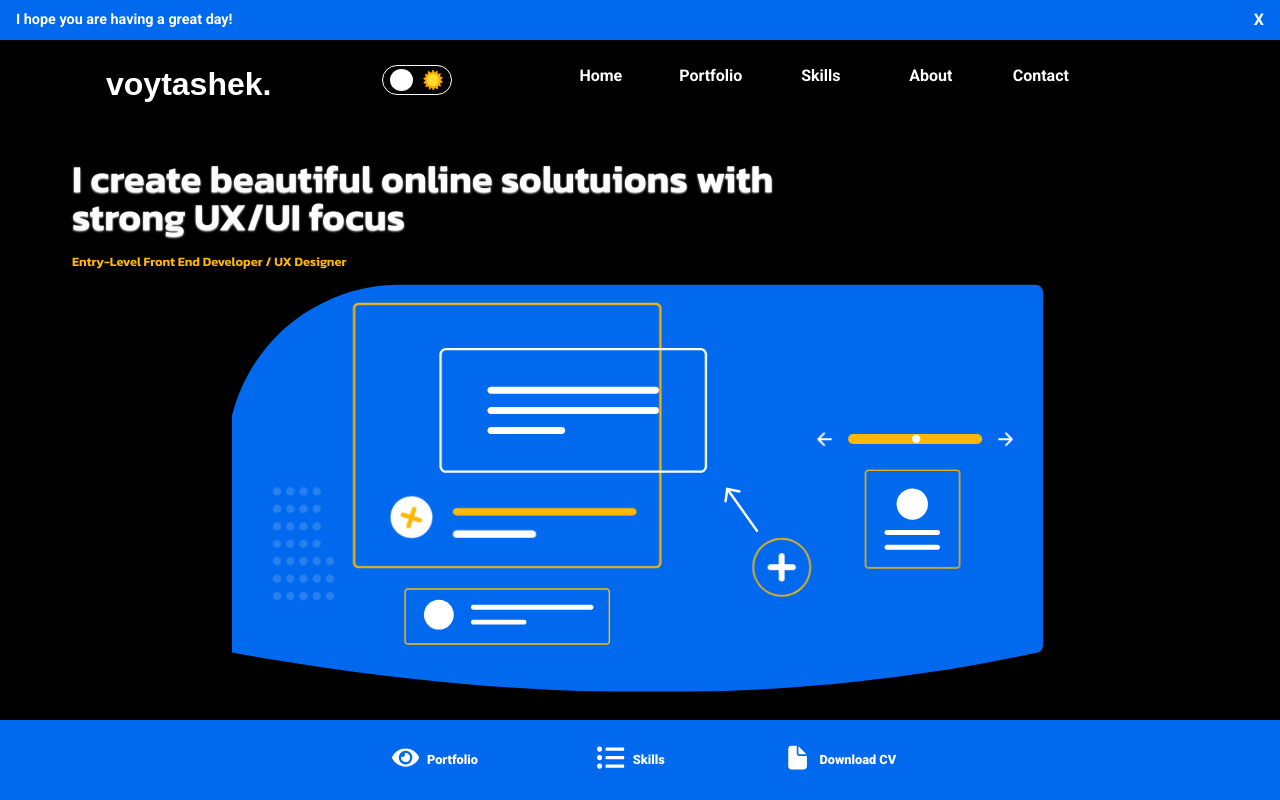
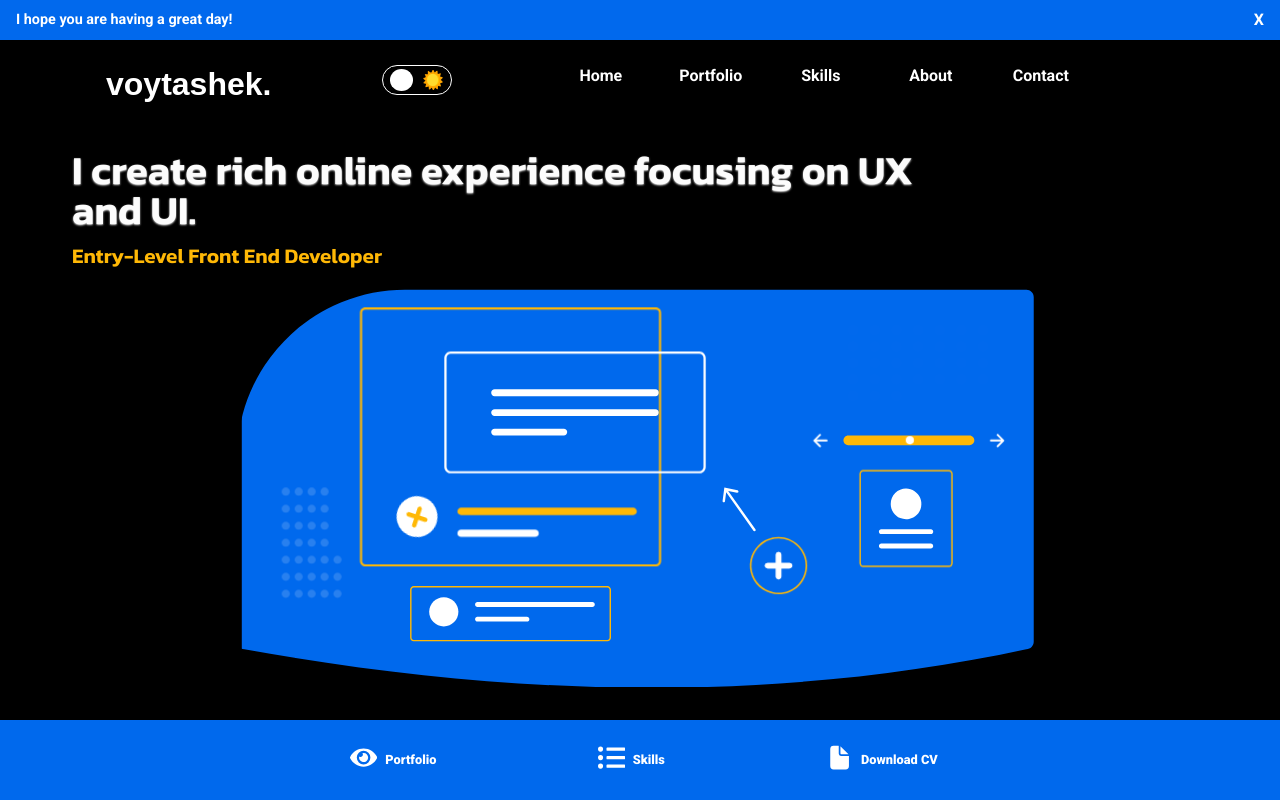
Before and after one commit to slawekwojtaszek/Portfolio, a React (Create React App) app: page / in a window 1280 px wide. Built offline with nearby package versions, Linux system fonts and the light colour scheme; a web font is replaced by a local one.

Commit message:
Add more media queries

```diff
--- a/src/App.js
+++ b/src/App.js
@@ -32,6 +32,7 @@ function App(props) {
          <div className='wrapper '>
             <Router>
                <Navbar onClick={newButton} isClose={isClose} />
+
                <Routes>
                   <Route path='*' element={<NotFound />} />
                   <Route path='/' element={<Header />} />
--- a/src/components/HardSkills.jsx
+++ b/src/components/HardSkills.jsx
@@ -10,6 +10,8 @@ import {
    SiWechat,
 } from "react-icons/si";
 
+import { BsFillFileEarmarkCodeFill } from "react-icons/bs";
+
 function HardSkills({ isHard }) {
    return (
       <>
@@ -20,7 +22,6 @@ function HardSkills({ isHard }) {
                name={"React"}
                skillType={"Hard Skill"}
                list1={`Fundamentals of JSX, Virtual DOM, Components, State, Props, Events.`}
-               list2={`Importance of seperation the concerns`}
                list3={`  Functional and Class components, understanding
                     this problem`}
                list4={`Use of React Hooks`}
@@ -28,7 +29,6 @@ function HardSkills({ isHard }) {
                list6={`State management wiht Props and Context`}
                list7={`Use of Routes and React Router DOM`}
                list8={`Understanding of Redux`}
-               list9={`Basic knowledge od GraphQL`}
             />
             <SingleSkill
                className={"javascript"}
@@ -39,6 +39,8 @@ function HardSkills({ isHard }) {
                list2={`Multiple methods inlcuding the most essential ones like map(), filter() or `}
                list3={`flsflsmfl`}
                list4={`Different type of functions including Arrow Function and Closures`}
+               list5={`Different type of functions including Arrow Function and Closures`}
+               list6={`Different type of functions including Arrow Function and Closures`}
             />
             <SingleSkill
                className={"css"}
@@ -60,6 +62,16 @@ function HardSkills({ isHard }) {
                list3={`fsfsmlfml`}
                list4={`Different type of functions including Arrow Function and Closures`}
             />
+            <SingleSkill
+               className={"concepts"}
+               icon={<BsFillFileEarmarkCodeFill />}
+               name={"Concepts"}
+               skillType={"Hard Skill"}
+               list1={`Data structure, data types, variablaes`}
+               list2={`Multiple methods inlcuding the most essential ones like map(), filter() or `}
+               list3={`fsfsmlfml`}
+               list4={`Different type of functions including Arrow Function and Closures`}
+            />
             <div className='space'></div>
          </div>
       </>
--- a/src/components/Header.jsx
+++ b/src/components/Header.jsx
@@ -10,10 +10,12 @@ function Header() {
       <>
          <header>
             <div className='header-container scale-up-center'>
-               <h1>
-                  I create beautiful online solutuions with strong UX/UI focus
-               </h1>
-               <h2>Entry-Level Front End Developer / UX Designer</h2>
+               <div className='info'>
+                  <h1>
+                     I create rich online experience focusing on UX and UI.
+                  </h1>
+                  <h2>Entry-Level Front End Developer</h2>
+               </div>
 
                <div className='graphic'>
                   <Graphic />
--- a/src/css/About.css
+++ b/src/css/About.css
@@ -47,3 +47,14 @@
 .about-container img {
    border-radius: 10px;
 }
+
+@media screen and (min-width: 701px) {
+   .photo {
+      width: 55%;
+   }
+}
+@media screen and (min-width: 1101px) {
+   .photo {
+      width: 35%;
+   }
+}
--- a/src/css/Accordion.css
+++ b/src/css/Accordion.css
@@ -46,6 +46,12 @@
 .open {
    padding: 1rem;
    font-size: 2rem;
+}
+
+@media screen and (min-width: 1101px) {
+   .accordion {
+      width: 70vw;
+   }
 }
 
 /* ----------------------------------------------
--- a/src/css/Contact.css
+++ b/src/css/Contact.css
@@ -13,7 +13,7 @@
    justify-content: space-around;
    align-items: center;
    height: 100%;
-   width: 90%;
+   width: 95%;
    flex-direction: column;
    color: white;
 }
@@ -65,7 +65,7 @@
 
 .form-container .container {
    font-family: "Lato", sans-serif;
-   padding: 1rem 2rem;
+   padding: 0.5rem 1rem;
    margin: 3rem 0 8rem 0;
    display: flex;
    justify-content: center;
@@ -149,3 +149,23 @@ button {
 button:hover {
    background-color: #0256c3;
 }
+
+@media screen and (min-width: 801px) {
+   .form-container .container {
+      width: 60%;
+   }
+   .form-container .info img {
+      margin: 2rem;
+      width: 30%;
+   }
+}
+
+@media screen and (min-width: 1201px) {
+   .form-container .info img {
+      margin: 2rem;
+      width: 20%;
+   }
+   .form-container {
+      padding-bottom: 5rem;
+   }
+}
--- a/src/css/Graphic.css
+++ b/src/css/Graphic.css
@@ -12,7 +12,7 @@
    animation-delay: 1s;
 }
 #rectangle3 {
-   animation: rectangle3 8.5s ease-in-out infinite;
+   animation: rectangle3 4.5s ease-in-out;
    transform-origin: center;
    transform-box: fill-box;
    animation-delay: 1s;
@@ -36,6 +36,7 @@
 
 #plus {
    animation: plus2 1.5s ease;
+   animation-delay: 0.2s;
    transform-origin: center;
    transform-box: fill-box;
 }
@@ -92,20 +93,11 @@
 }
 @keyframes rectangle3 {
    0% {
-      transform: translateX(0);
-   }
-   25% {
-      transform: translateX(-20px);
-   }
-   50% {
-      transform: translateX(0px);
+      transform: rotate(0);
    }
 
-   75% {
-      transform: translateX(20px);
-   }
    100% {
-      transform: translateX(0);
+      transform: rotate(360deg);
    }
 }
 @keyframes rectangle4 {
--- a/src/css/Header.css
+++ b/src/css/Header.css
@@ -7,12 +7,12 @@
 }
 
 .graphic {
+   padding: 0.3rem;
    display: flex;
    justify-content: center;
    align-items: center;
-
    position: absolute;
-   top: 30%;
+   top: 35%;
    height: 40%;
    width: 100%;
    /* background-image: url("../img/file.svg");
@@ -27,27 +27,31 @@
    width: 100%;
 }
 
+.header-container .info {
+   width: 80%;
+   position: absolute;
+   top: 8%;
+   display: flex;
+   justify-content: center;
+   align-items: flex-start;
+   flex-direction: column;
+}
+
 .header-container h1 {
-   position: absolute;
-   max-width: 85%;
-   padding: 2rem;
-   margin: 0 auto;
-   top: 7%;
+   margin: 1rem 1rem 1rem 2rem;
    font-family: "Kanit", sans-serif;
    color: rgb(252, 252, 252);
-   font-size: 1.8rem;
+   font-size: 2rem;
    font-weight: 600;
    text-shadow: 0px 1px 2px rgba(255, 255, 255, 0.904);
 }
 
 .header-container h2 {
-   position: absolute;
-   margin-top: 0.5rem;
-   padding: 2rem;
-   top: 25%;
+   margin-left: 2rem;
+   text-align: start;
    font-family: "Kanit", sans-serif;
    color: rgb(255, 184, 6);
-   font-size: 0.8rem;
+   font-size: 1rem;
    font-weight: 600;
 }
 
@@ -85,15 +89,18 @@
    background-size: 100% 100%;
 } */
 
-@media screen and (min-width: 501px) {
+@media screen and (min-width: 601px) {
    .graphic {
       height: 60%;
+      top: 30%;
+   }
+   .info {
+      width: 70%;
    }
    .header-container h1 {
-      font-size: 2.4rem;
-      width: 70%;
+      font-size: 2.5rem;
    }
    .header-container h2 {
-      top: 20%;
+      font-size: 1.3rem;
    }
 }
--- a/src/css/Portfolio.css
+++ b/src/css/Portfolio.css
@@ -109,7 +109,7 @@
 }
 img {
    display: block;
-   height: 100%;
+   height: 80%;
    width: 100%;
 }
 
@@ -146,8 +146,7 @@ h2 svg {
 @media screen and (min-width: 801px) {
    .single-item {
       width: 30vw;
-      height: 100%;
-      min-height: 65vh;
+      height: 65vh;
       margin: 1rem;
       justify-content: space-between;
    }
--- a/src/css/QuickAccessBox.css
+++ b/src/css/QuickAccessBox.css
@@ -38,10 +38,17 @@ div.des {
    color: white;
 }
 
-@media screen and (min-width: 501px) {
+@media screen and (min-width: 701px) {
    .box {
       margin: 0 auto;
-      width: 50%;
+      width: 80%;
       justify-content: space-around;
    }
 }
+@media screen and (min-width: 1001px) {
+   .box {
+      margin: 0 auto;
+      width: 60%;
+      justify-content: space-around;
+   }
+}
--- a/src/css/Skills.css
+++ b/src/css/Skills.css
@@ -3,7 +3,7 @@
    justify-content: center;
    align-items: center;
    flex-direction: column;
-   background-color: black;
+
    overflow-x: hidden;
 }
 
@@ -58,6 +58,7 @@
 
 .item {
    flex-direction: column;
+   justify-content: space-between;
    margin: 1rem auto 1rem auto;
    padding: 0.5rem;
    width: 85%;
@@ -65,18 +66,17 @@
    border-radius: 10px;
    transition: 0.5s ease-in-out;
    box-shadow: 0 0 10px 2px transparent;
-   border: 2px solid white;
+   border: 3px solid white;
 }
 
 .item:hover {
    transform: scale(1.03);
 }
 .top-item {
-   margin: 0 1rem 1rem 1rem;
-   padding: 2rem 1rem;
+   padding: 1rem;
    color: white;
    font-weight: 700;
-   height: 120%;
+   height: 20%;
    width: 100%;
    justify-content: space-around;
    border-radius: 5px;
@@ -90,6 +90,7 @@
 .bottom-item {
    margin: 0 auto;
    width: 100%;
+   height: 100%;
    justify-content: space-around;
    flex-direction: column;
    padding: 1rem;
@@ -122,12 +123,12 @@
    border-radius: 50%;
 }
 
+.item.react {
+   background-color: rgb(94, 211, 243);
+}
+
 .item.react:hover {
    box-shadow: 0 0 10px 3px rgb(94, 211, 243);
-}
-
-.item.react .top-item {
-   background-color: rgb(94, 211, 243);
 }
 
 .item.react .bottom-item {
@@ -138,47 +139,38 @@
    box-shadow: 0 0 10px 3px rgb(234, 212, 29);
 }
 
-.item.javascript .top-item {
+.item.javascript {
    background-color: rgb(240, 218, 20);
-}
-
-.item.javascript .bottom-item {
-   background-color: rgba(215, 195, 21, 0.8);
 }
 
 .item.html:hover {
    box-shadow: 0 0 10px 3px rgb(229, 96, 38);
 }
 
-.item.html .top-item {
+.item.html {
    background-color: rgb(229, 96, 38);
-}
-
-.item.html .bottom-item {
-   background-color: rgba(229, 96, 38, 0.8);
 }
 
 .item.css:hover {
    box-shadow: 0 0 10px 3px rgb(37, 74, 221);
 }
-.item.css .top-item {
+.item.css {
    background-color: rgb(37, 74, 221);
-}
-
-.item.css .bottom-item {
-   background-color: rgba(37, 74, 221, 0.8);
 }
 
 .item.soft:hover {
    box-shadow: 0 0 10px 3px #218be8;
 }
 
-.item.soft .top-item {
+.item.soft {
    background-color: #218be8;
 }
 
-.item.soft .bottom-item {
-   background-color: #218be8;
+.item.concepts {
+   background-color: #5d21e8;
+}
+.item.concepts:hover {
+   box-shadow: 0 0 10px 3px #5d21e8;
 }
 
 /* later */
@@ -194,3 +186,33 @@ span.mark {
    font-style: italic;
    font-weight: 500;
 }
+
+@media screen and (min-width: 701px) {
+   .item {
+      width: 40vw;
+      height: 70vh;
+      margin: 1rem;
+   }
+   .hard-skills,
+   .soft-skills {
+      flex-wrap: wrap;
+      flex-direction: row;
+   }
+   .buttons {
+      max-width: 700px;
+   }
+   .skills-container {
+      padding-bottom: 8rem;
+   }
+}
+@media screen and (min-width: 1001px) {
+   .item {
+      width: 28vw;
+      margin: 1rem;
+   }
+   .hard-skills,
+   .soft-skills {
+      flex-wrap: wrap;
+      flex-direction: row;
+   }
+}
```
